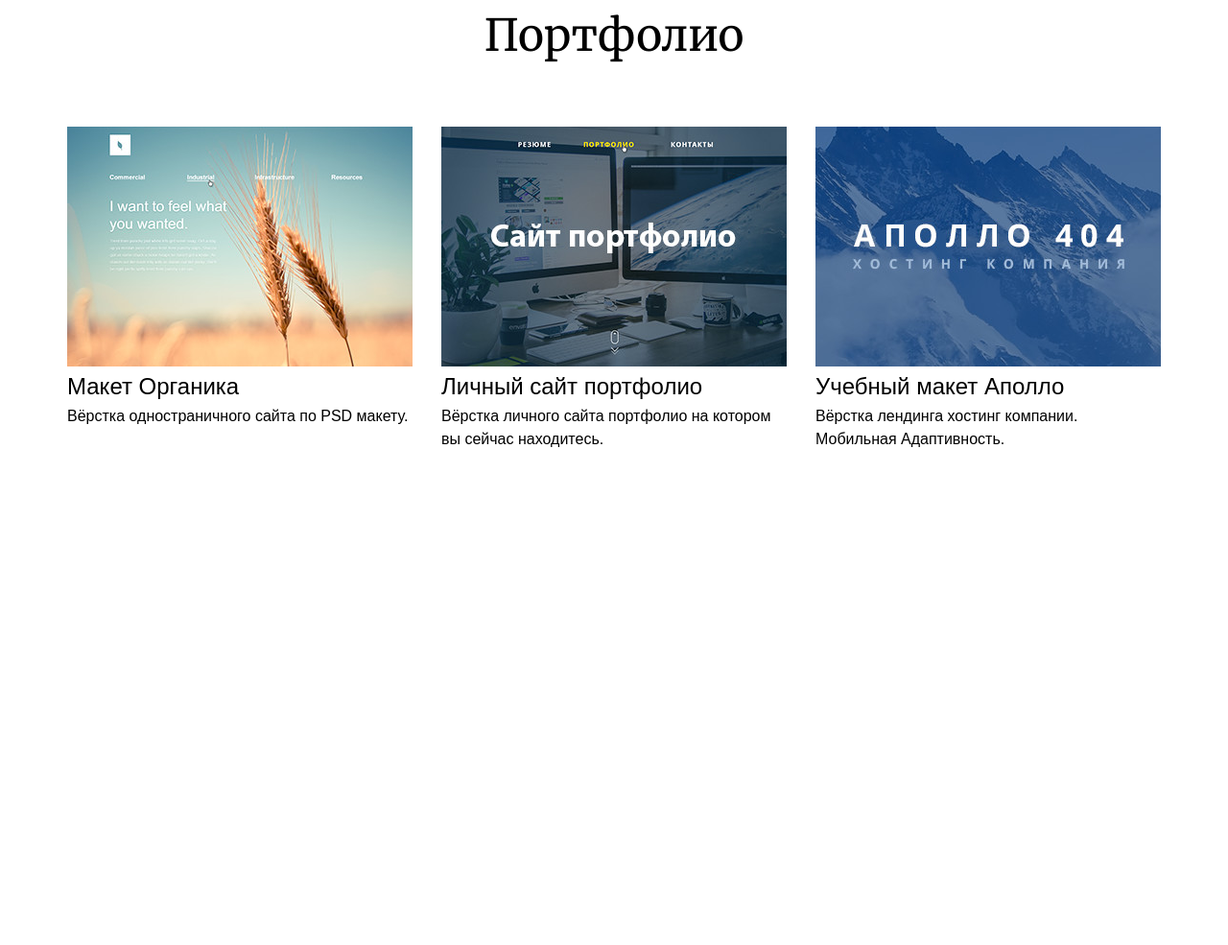
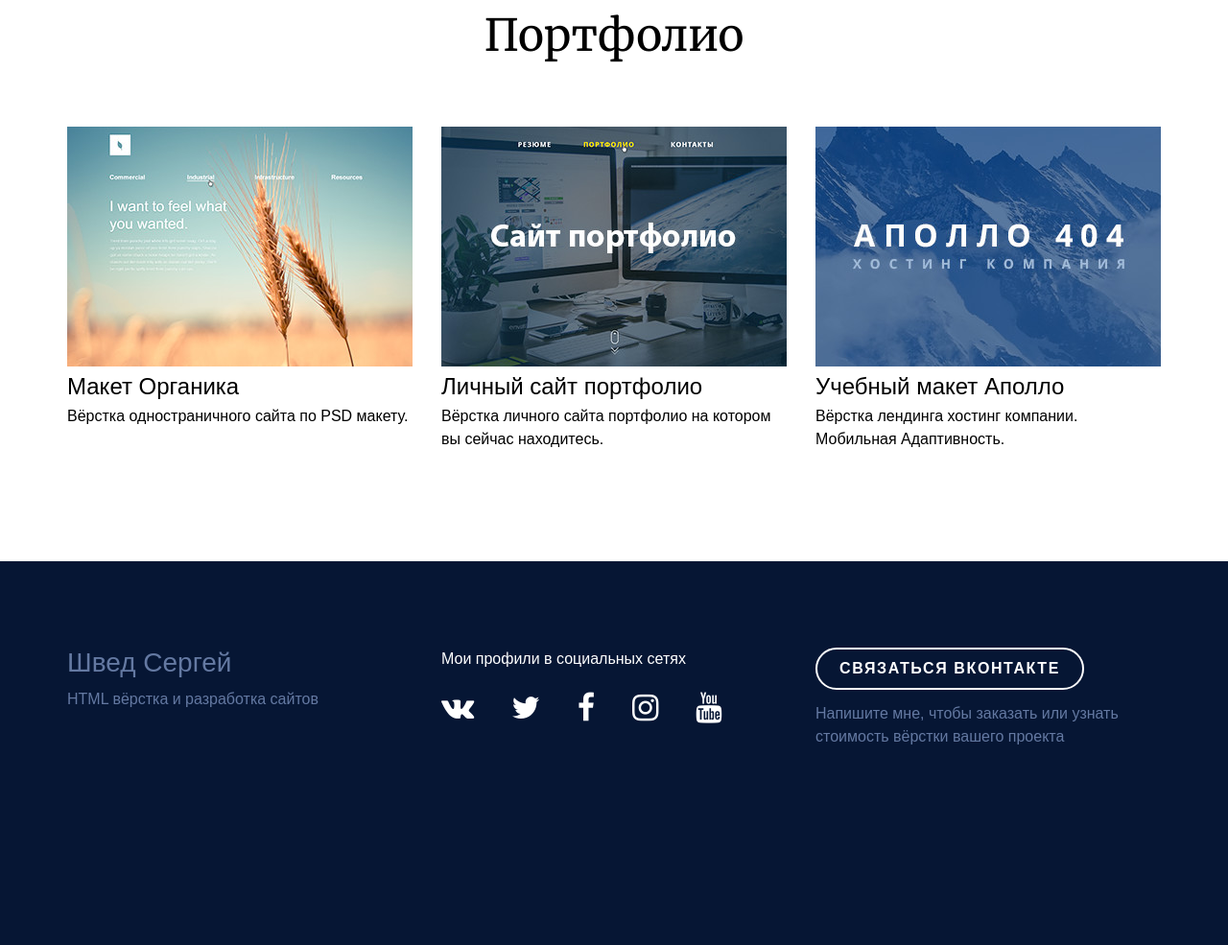
Before and after one commit to Dastanus/it-course, a plain HTML site: page index.html in a window 1280 px wide. Shown: the part 867-1852 px from the top of the page at 96% size. Before the commit the page ends 1452 px from the top, so only its background shows below. Drawn offline with nearby package versions, Linux system fonts and the light colour scheme; a web font is replaced by a local one.

Commit message:
Added Footer

```diff
--- a/css/main.css
+++ b/css/main.css
@@ -140,3 +140,65 @@ img {
 	FOOTER
 
 ........................................ */
+
+.footer {
+    background-color: #061634;
+    color: #6479a2;
+    padding-top: 90px;
+    padding-bottom: 190px;
+}
+
+p {
+    margin-top: 0px;
+    margin-bottom: 15px;
+}
+
+p.footer-name {
+    font-size: 28px;
+    margin-bottom: 10px;
+    line-height: normal;
+    font-style: 'Merriweather', serif;
+}
+
+p.footer-social {
+    color: #FFF;
+}
+
+p.footer-social-item {
+    color: #FFF;
+    font-size: 32px;
+}
+
+p.footer-social-item a {
+    text-decoration: none;
+    color: #FFF;
+    margin-right: 30px;
+}
+
+p.footer-social-item a:hover {
+    color: yellow;
+}
+
+p.footer-social-item a:last-child {
+    margin-right: 0px;
+}
+
+.button {
+    font-weight: bold;
+    display: inline-block;
+    border-width: 2px;
+    border-color: #FFF;
+    border-style: solid;
+    border-radius: 50px;
+    text-decoration: none;
+    color: white;
+    text-transform: uppercase;
+    letter-spacing: 1.6px;
+    padding: 8px 23px;
+    margin-bottom: 13px;
+}
+
+a.button:hover {
+    background-color: #FFF;
+    color: #061634;
+}
--- a/index.html
+++ b/index.html
@@ -78,6 +78,53 @@
 <!-- .............................................
                     FOOTER
 ............................................. -->
+    <div class="footer">
+        <div class="container">
+            <div class="row">
+                <div class="col-4">
+                    <p class="footer-name">
+                        Швед Cергей
+                    </p>
+                    <p>
+                        HTML вёрстка и разработка сайтов
+                    </p>
+                </div>
+                <div class="col-4">
+                    <p class="footer-social">
+                        Мои профили в социальных сетях
+                    </p>
+                    <p class="footer-social-item">
+                        <a href="#" target"_blank">
+                            <i class="fa fa-vk"></i>
+                        </a>
+                        <a href="#" target"_blank">
+                            <i class="fa fa-twitter"></i>
+                        </a>
+                        <a href="#" target"_blank">
+                            <i class="fa fa-facebook"></i>
+                        </a>
+                        <a href="#" target"_blank">
+                            <i class="fa fa-instagram"></i>
+                        </a>
+                        <a href="#" target"_blank">
+                            <i class="fa fa-youtube"></i>
+                        </a>
+                    </p>
+                </div>
+                <div class="col-4">
+                    <div><a href="#" class="button" target"_blank">
+                        Связаться вконтакте
+                    </a>
+                </div>
+                <p>
+                    Напишите мне, чтобы заказать или узнать<br>стоимость вёрстки вашего проекта
+                </p>
+                </div>
+            </div>
+        </div>
+    </div>
+
+
 
 </body>
 </html>
```
